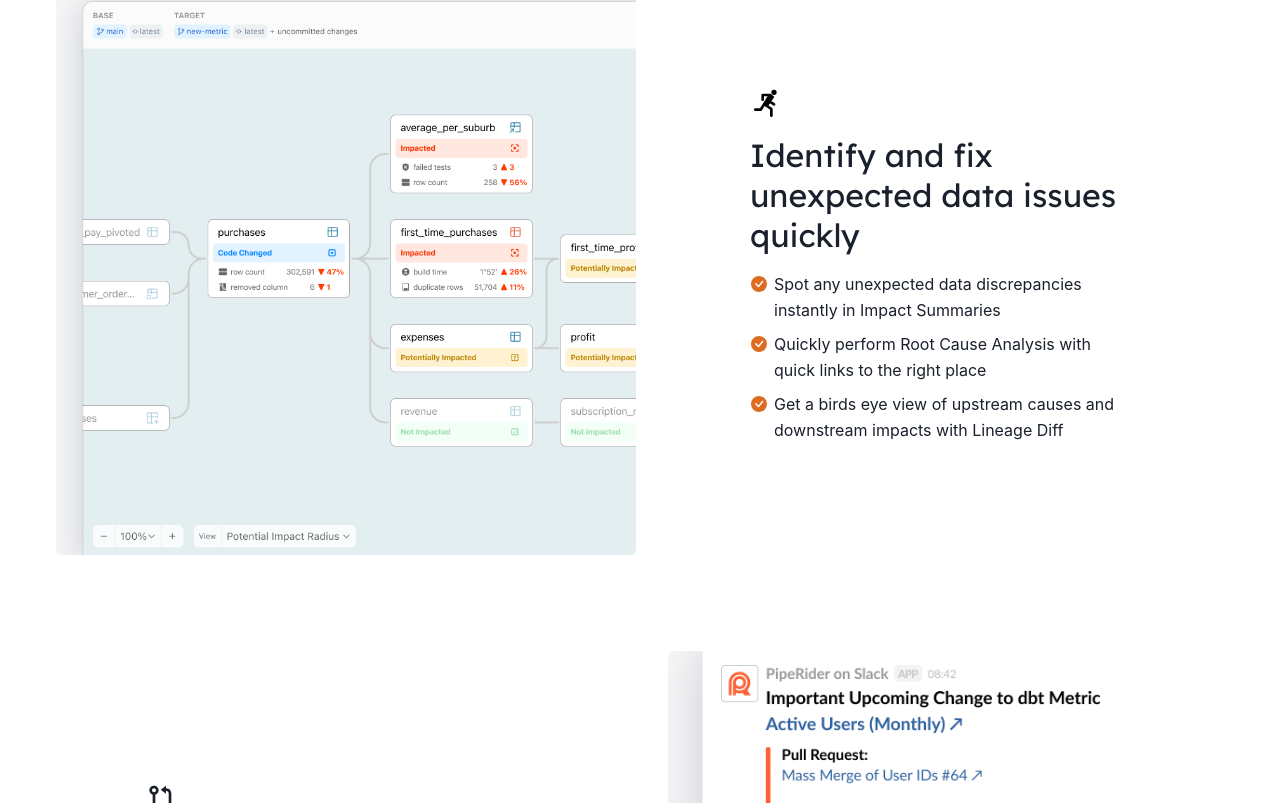
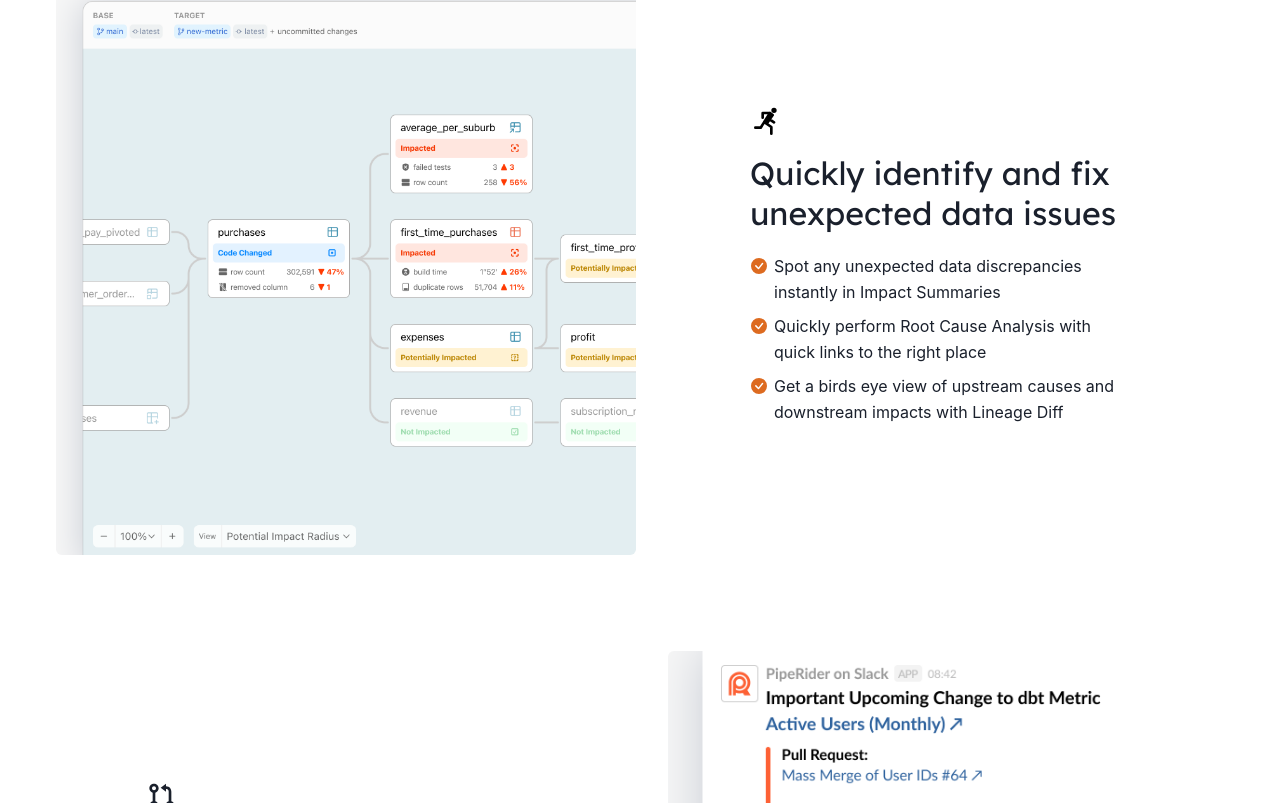
Before and after one commit to InfuseAI/piperider-io, a Next.js app: page /feature-template in a window 1280 px wide. Shown: the part 1737-2540 px from the top of the page. Built offline with nearby package versions, Linux system fonts and the light colour scheme.

Commit message:
Styling fixes

```diff
--- a/src/components/FeatureFeatures.jsx
+++ b/src/components/FeatureFeatures.jsx
@@ -56,8 +56,8 @@ export function FeatureFeatures({features}) {
             <div key={index} className="w-full flex flex-col md:flex-row md:space-x-6 md:items-center">
               <div className="flex-1 p-4">
                 <div className="p-8 max-w-md mx-auto">
-                  <h2 className="text-3xl font-display mb-2 leading-tight mb-4"><Icon as={feature.icon} /></h2>
-                  <h2 className="text-3xl font-display mb-2 leading-tight mb-4">{feature.title}</h2>
+                  <h2 className="text-3xl font-display leading-tight"><Icon as={feature.icon} /></h2>
+                  <h2 className="text-3xl font-display mt-4 leading-tight mb-5">{feature.title}</h2>
                   {feature.description && (
                     <p className="leading-relaxed my-4">{feature.description}</p>
                   )}
--- a/src/pages/feature-template.jsx
+++ b/src/pages/feature-template.jsx
@@ -16,7 +16,7 @@ import { CallToAction } from "@/components/CallToAction";
 import { ChakraProvider } from '@chakra-ui/react'
 import SingletonContextProvider from './SingletonContextProvider'
 
-import { BsEye, BsEyeFill, BsFillAlarmFill, BsFillCheckCircleFill } from 'react-icons/bs' // <- NOTE: These icons must also be imported into FeatureFeatures component.
+import { BsEye, BsEyeFill, BsFillAlarmFill, BsFillCheckCircleFill } from 'react-icons/bs'
 import { GrRun } from 'react-icons/gr'
 import { BiGitPullRequest } from 'react-icons/bi'
 
@@ -69,7 +69,7 @@ export default function DiscordPage() {
                                 image: "/images/features/pull-request-piperider-report-github-downstream-impact.png",
                               },
                               {
-                                title: "Identify and fix unexpected data issues quickly",
+                                title: "Quickly identify and fix unexpected data issues",
                                 icon: GrRun,
                                 description: null,
                                 points: [
```
